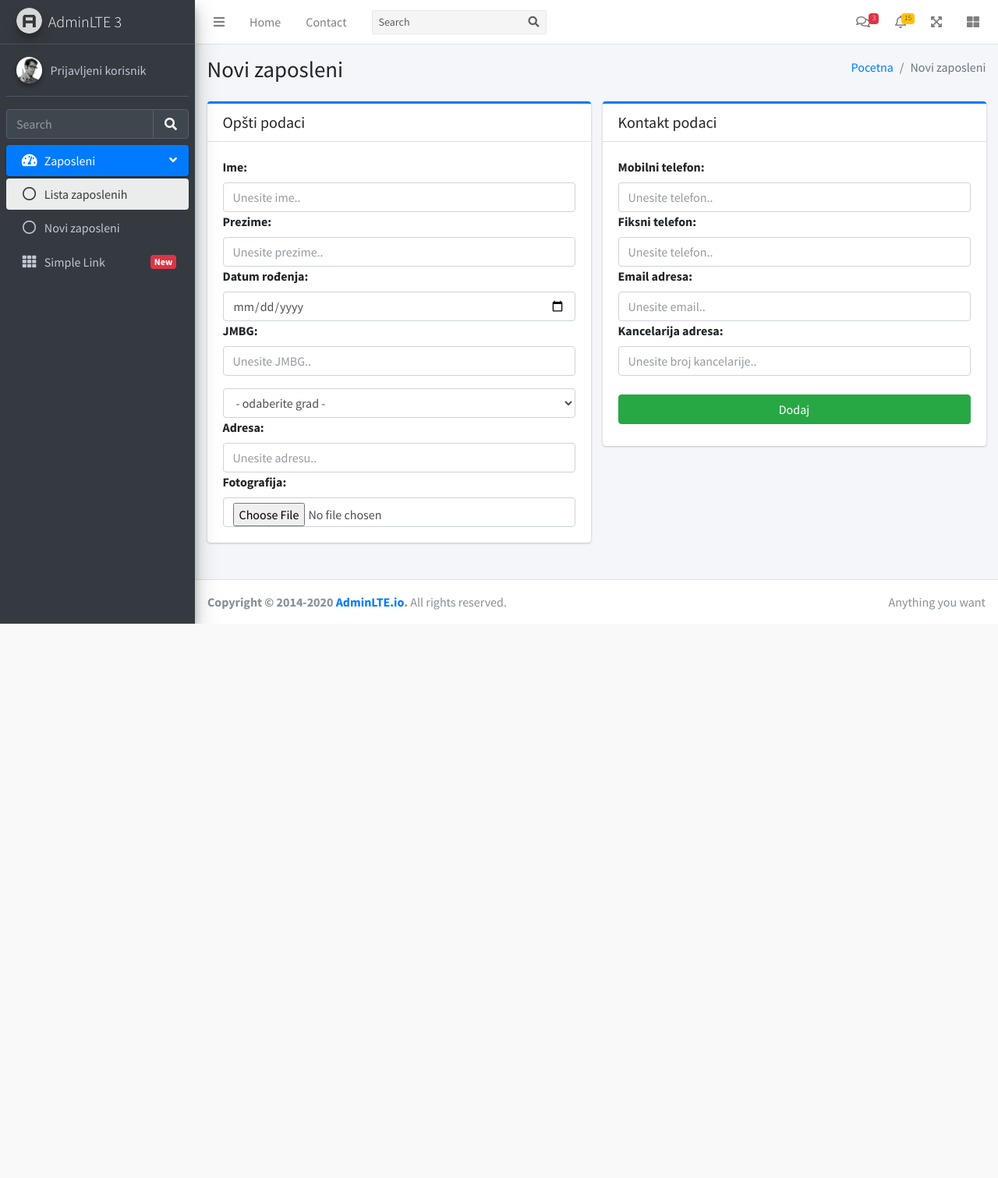
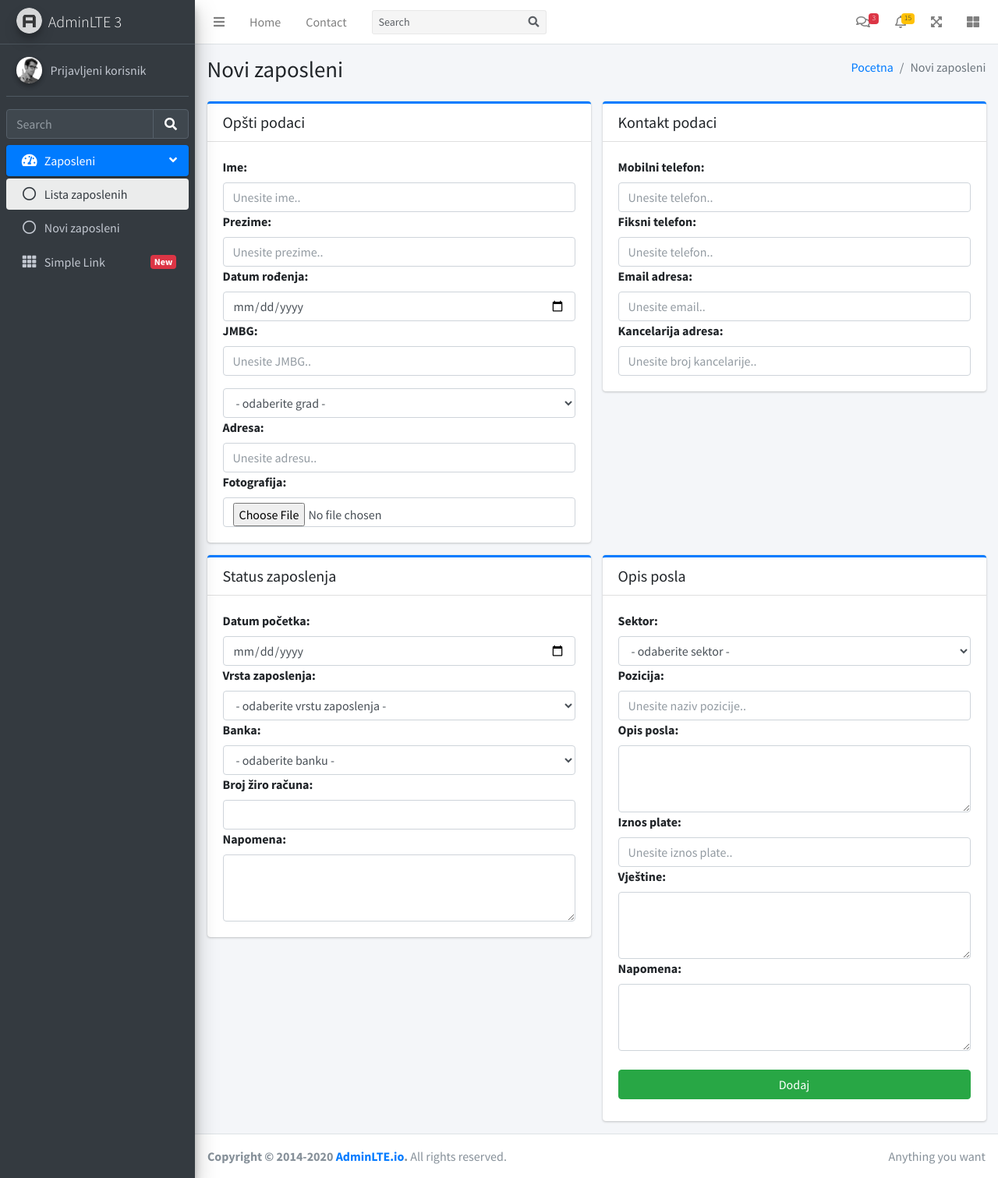
Before and after one commit to lozobojan/akademija-hr-app, a PHP site: page /zaposleni/novi.php in a window 1280 px wide. Shown: the whole page at 78% size. Before the commit the page ends 800 px from the top, so only its background shows below. Run offline with PHP 8.4, Linux system fonts and the light colour scheme; tables that the repository leaves empty or names only in its code hold one stand-in row (values such as "Sample post"); some libraries are stand-ins or nearby versions.

Commit message:
Predavanje 19.02.2021

```diff
--- a/funkcije.php
+++ b/funkcije.php
@@ -5,4 +5,42 @@
         exit();
     }
 
+    function sifarnik($tabela){
+        global $dbconn;
+        $res = mysqli_query($dbconn, "SELECT * FROM $tabela ORDER BY naziv ASC");
+        while($row = mysqli_fetch_assoc($res)){
+            echo "<option value=\"".$row['id']."\">".$row['naziv']."</option>";
+        }
+    }
+
+    function validacija($niz, $kljuc, $required = false, $default = "", $url = "" ){
+        if(isset($niz[$kljuc]) && $niz[$kljuc]){
+            return $niz[$kljuc];
+        }else{
+            redirect($url);
+        }
+    }
+
+    function sledeciID($tabela){
+        global $dbconn;
+        return mysqli_fetch_row(mysqli_query($dbconn, "SELECT COALESCE(MAX(id), 0)+1 FROM $tabela"))[0];
+    }
+
+    function sacuvaj($tabela, $vrijednosti){
+        global $dbconn;
+        $novi_id = sledeciID($tabela);
+
+        $cols = [ "`id`" ];
+        $vals = [ "'".$novi_id."'" ];
+        foreach($vrijednosti as $key => $val ){
+            $cols[] = "`".$key."`";
+            $vals[] = "'".$val."'";
+        }
+        $sql = "INSERT INTO $tabela ( ". implode(", ", $cols) ." ) VALUES  (". implode(", ", $vals) . ")" ;
+        if(mysqli_query($dbconn, $sql)){
+            return $novi_id;
+        }else{
+            return false;
+        }
+    }
 ?>
--- a/zaposleni/novi.php
+++ b/zaposleni/novi.php
@@ -1,6 +1,7 @@
 <?php
 
     include "../db.php";
+    include "../funkcije.php";
 
 ?>
 <!DOCTYPE html>
@@ -70,12 +71,7 @@
                 <input type="text" name="jmbg" required min="13" max="13" placeholder="Unesite JMBG.." class="form-control">
                 <select name="grad_id" required id="grad_id_select" class="form-control mt-3">
                     <option value="">- odaberite grad -</option>
-                    <?php
-                        $res_grad = mysqli_query($dbconn, "SELECT * FROM grad ORDER BY naziv ASC");
-                        while($row_grad = mysqli_fetch_assoc($res_grad)){
-                            echo "<option value=\"".$row_grad['id']."\">".$row_grad['naziv']."</option>";
-                        }
-                    ?>
+                    <?php sifarnik("grad"); ?>
                 </select>
                 <label for="adresa_input">Adresa:</label>
                 <input type="text" name="adresa" required placeholder="Unesite adresu.." class="form-control">
@@ -100,6 +96,74 @@
                   <input type="email" name="email" placeholder="Unesite email.." class="form-control">
                   <label for="kancelarija_input">Kancelarija adresa:</label>
                   <input type="text" name="kancelarija" placeholder="Unesite broj kancelarije.." class="form-control">
+              </div>
+              </div>
+          </div>
+
+        </div>
+
+        <div class="row">
+
+          <div class="col-lg-6">
+            <div class="card card-primary card-outline">
+              <div class="card-header">
+                <h5 class="m-0">Status zaposlenja</h5>
+              </div>
+              <div class="card-body">
+
+                <label for="datum_input">Datum početka:</label>
+                <input type="date" required name="datum_pocetka" id="datum_input" class="form-control">
+
+                <label for="vrsta_select">Vrsta zaposlenja:</label>
+                <select required name="vrsta_zaposlenja" id="vrsta_select" class="form-control">
+                    <option value="">- odaberite vrstu zaposlenja -</option>
+                    <?php sifarnik("vrsta_zaposlenja"); ?>
+                </select>
+
+                <label for="banka_select">Banka:</label>
+                <select required name="banka" id="banka_select" class="form-control">
+                    <option value="">- odaberite banku -</option>
+                    <?php sifarnik("banka"); ?>
+                </select>
+
+                <label for="broj_zr_input">Broj žiro računa:</label>
+                <input type="text" class="form-control" required id="broj_zr_input" name="broj_zr" >
+
+                <label for="napomena_txt">Napomena:</label>
+                <textarea name="napomena" id="napomena_txt" class="form-control" rows="3"></textarea>
+
+              </div>
+            </div>
+          </div>
+          <!-- /.col-md-6 -->
+
+          <div class="col-lg-6">
+              <div class="card card-primary card-outline">
+              <div class="card-header">
+                  <h5 class="m-0">Opis posla</h5>
+              </div>
+              <div class="card-body">
+
+                  <label for="sektor_select">Sektor:</label>
+                  <select required name="sektor_id" id="sektor_select" class="form-control">
+                      <option value="">- odaberite sektor -</option>
+                      <?php sifarnik("sektor"); ?>
+                  </select>
+
+                  <label for="pozicija_input">Pozicija:</label>
+                  <input type="text" name="pozicija" required placeholder="Unesite naziv pozicije.." class="form-control">
+
+                  <label for="opis_posla_txt">Opis posla:</label>
+                  <textarea name="opis_posla" id="opis_posla_txt" class="form-control" rows="3"></textarea>
+
+                  <label for="plata_input">Iznos plate:</label>
+                  <input type="number" name="plata" required placeholder="Unesite iznos plate.." step="0.01" class="form-control">
+
+                  <label for="vjestine_txt">Vještine:</label>
+                  <textarea name="vjestine" id="vjestine_txt" class="form-control" rows="3"></textarea>
+
+                  <label for="napomena_txt">Napomena:</label>
+                  <textarea name="napomena" id="napomena_txt" class="form-control" rows="3"></textarea>
 
                   <button class="btn btn-success btn-block mt-4 mb-2">Dodaj</button>
               </div>
@@ -107,6 +171,7 @@
           </div>
 
         </div>
+
         <!-- /.row -->
         </form>
 
```
Also changed, not shown: zaposleni/dodaj.php (+53 -38 lines). Lines whose indentation alone changed are shown as unchanged.
